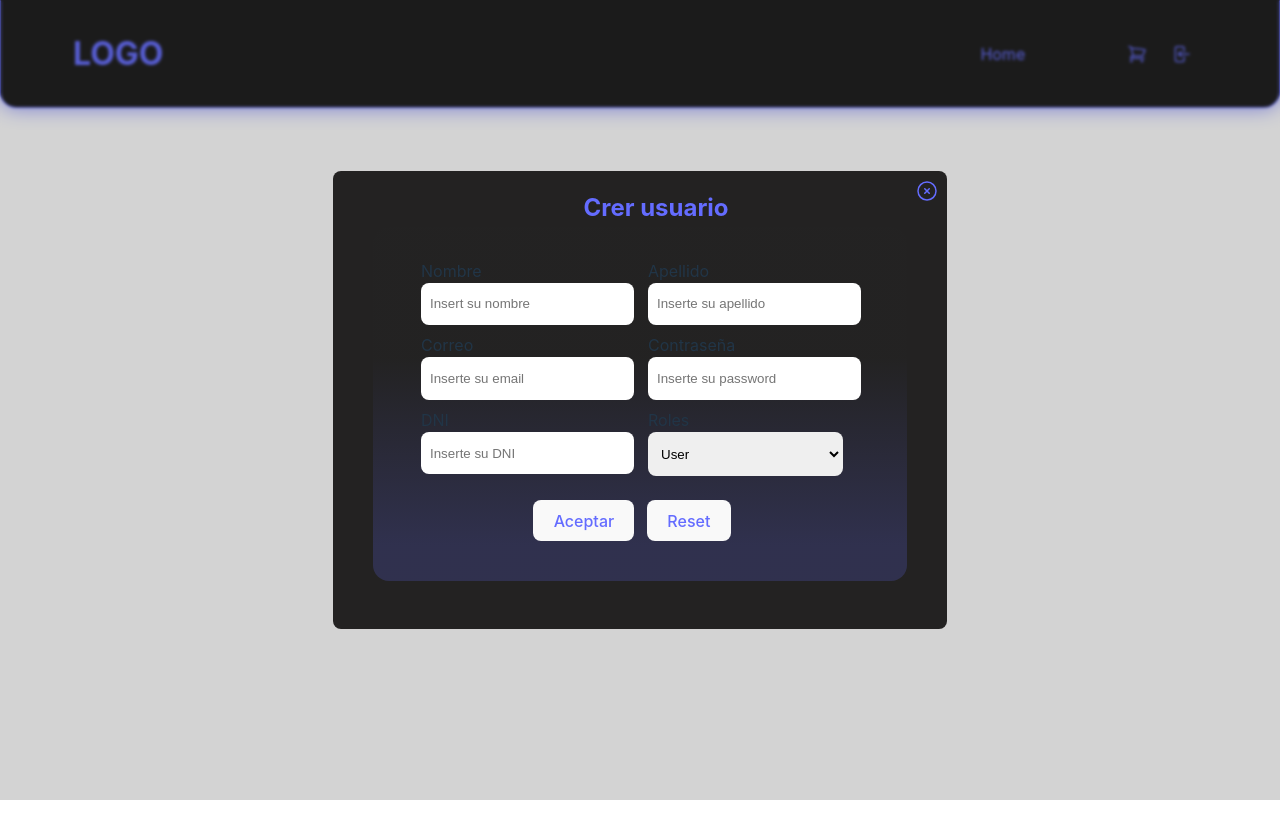
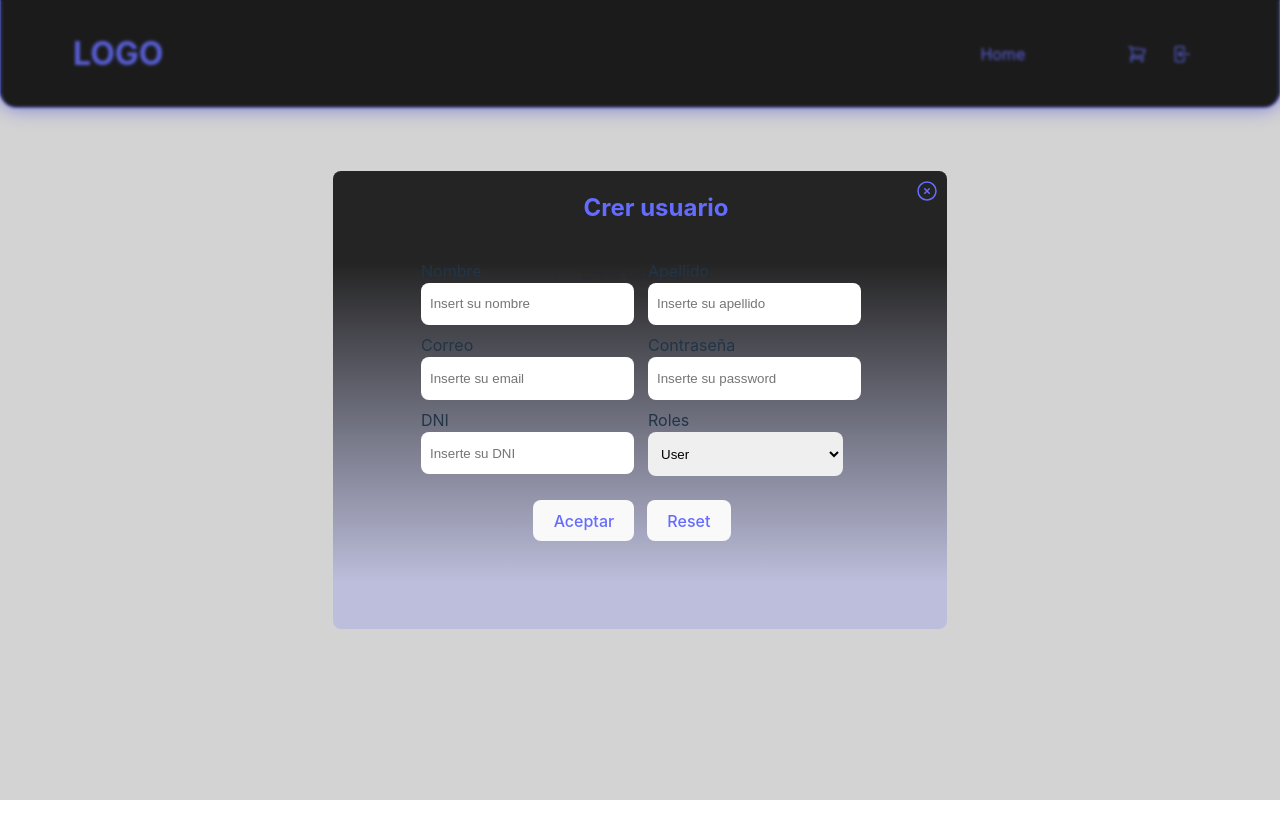
Before and after one commit to BadiaValdes/gcp-frontend-react-test, a React (Vite) app: page /dashboard in a window 1280 px wide. Both pictures are taken after a click on the button "Crear usuario". Shown: the top 838 px of the page. Built offline with nearby package versions, Linux system fonts and the light colour scheme.

Commit message:
refactor modal styles

```diff
--- a/src/components/EditUser/EditUser.css
+++ b/src/components/EditUser/EditUser.css
@@ -2,9 +2,9 @@
     min-width: 320px;
     padding:  2rem 3rem 2.5rem 2rem;
     border-radius: 1rem;
-
-    background: rgb(100,108,255);
-    background: linear-gradient(0deg, rgba(100,108,255,.2) 10%, rgba(36,36,36,.2) 63%);
+    background-color: transparent;
+    /* background: rgb(100,108,255);
+    background: linear-gradient(0deg, rgba(100,108,255,.2) 10%, rgba(36,36,36,.2) 63%); */
 }
 
 .flex{
--- a/src/components/Modal/Modal.css
+++ b/src/components/Modal/Modal.css
@@ -13,8 +13,11 @@
 
   .modal {
     position: relative;
-    /* background-color: #fff; */
-    background-color: #232222;
+
+    /* background-color: #232222; */
+    background: rgb(100,108,255);
+    background: linear-gradient(0deg, rgba(100,108,255,.2) 10%, rgba(36,36,36,1) 80%);
+
     height: auto;
     padding: 3rem 2.5rem;
     border-radius: .5rem;
```
